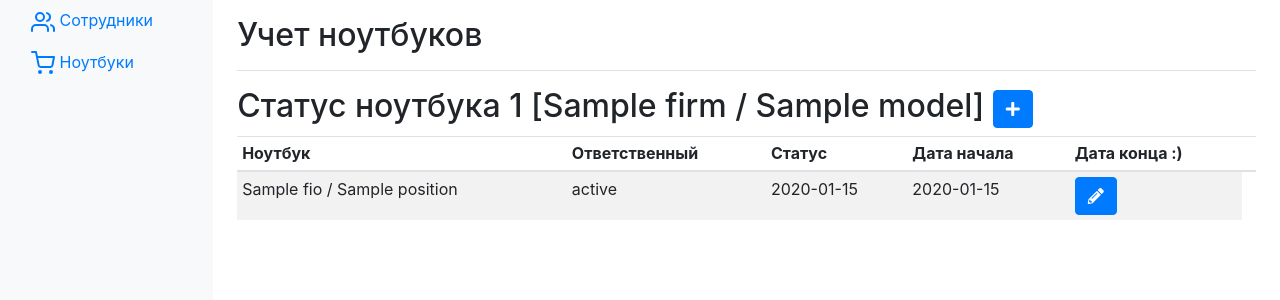
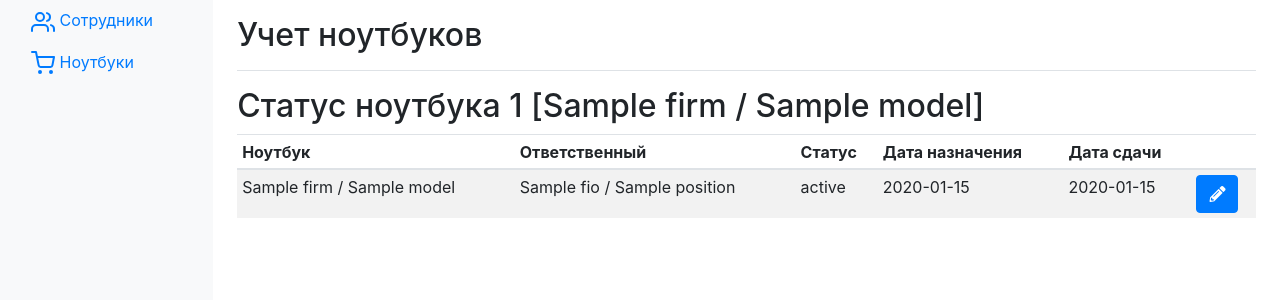
Before and after one commit to moonicy/IM, a Symfony app: template templates/status.html.twig in a window 1280 px wide. Shown: the top 300 px of the page. Run offline with Twig, Linux system fonts and the light colour scheme; the template is opened without the code that fills it: most values are stand-ins (such as "Sample title", 1, 10 or a date in 2020); some libraries are stand-ins or nearby versions.

Commit message:
Небольшие правки по наименованиям и фронту

```diff
--- a/templates/index.html.twig
+++ b/templates/index.html.twig
@@ -5,7 +5,7 @@
     <meta name="viewport" content="width=device-width, initial-scale=1, shrink-to-fit=no">
 
     <link rel="stylesheet" href="/css/bootstrap.min.css">
-    <link rel="stylesheet" href="/fontawesome/css/all.min.css">
+    <link rel="stylesheet" href="https://use.fontawesome.com/releases/v5.7.0/css/all.css" integrity="sha384-lZN37f5QGtY3VHgisS14W3ExzMWZxybE1SJSEsQp9S+oqd12jhcu+A56Ebc1zFSJ" crossorigin="anonymous">
     <link rel="stylesheet" href="/css/custom.css">
 
     <title>ИМ</title>
--- a/templates/status.html.twig
+++ b/templates/status.html.twig
@@ -42,9 +42,6 @@
 
             <h2>
                 Статус ноутбука {{ laptop.number }} [{{ laptop.firm }} / {{ laptop.model }}]
-                <button type="button" class="btn btn-primary" data-toggle="modal" data-target="#addStatus">
-                    <i class="fas fa-plus"></i>
-                </button>
             </h2>
             <div class="table-responsive">
                 <table class="table table-striped table-sm">
@@ -53,14 +50,15 @@
                         <th>Ноутбук</th>
                         <th>Ответственный</th>
                         <th>Статус</th>
-                        <th>Дата начала</th>
-                        <th>Дата конца :)</th>
+                        <th>Дата назначения</th>
+                        <th>Дата сдачи</th>
                         <th></th>
                     </tr>
                     </thead>
                     <tbody id="laptop-table">
                     {% for status in statuses %}
                         <tr data-status-id="{{ status.id }}">
+                        	<td data-status-field="firm" data-laptop-id="{{ laptop.id }}">{{ status.laptop.firm }} / {{ status.laptop.model }}</td>
                             <td data-status-field="employee" data-employee-id="{{ status.employee.id }}">{{ status.employee.fio }} / {{ status.employee.position }}</td>
                             <td data-status-field="status">{{ status.status }}</td>
                             <td data-status-field="dateStart">{{ status.dateStart|date('Y-m-d') }}</td>
```
Also changed, not shown: templates/laptop.html.twig (+7 -4 lines).
